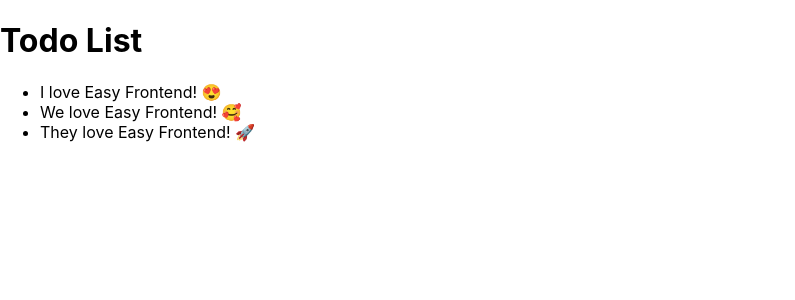
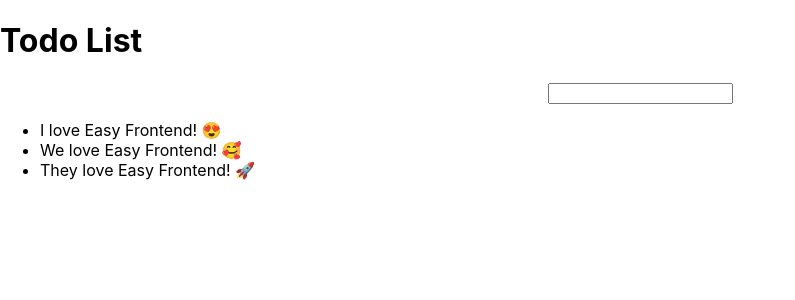
Before and after one commit to tamhoangweb/react-hook, a React (Create React App) app: page / in a window 1280 px wide. Shown: the top 300 px of the page, without its empty margins (0-795 px from the left). Built offline with nearby package versions, Linux system fonts and the light colour scheme.

Commit message:
TodoForm - Add value Todolist

```diff
--- a/src/App.js
+++ b/src/App.js
@@ -1,6 +1,7 @@
 import "./App.scss";
 import { useState } from "react";
 import TodoList from "./components/TodoList";
+import TodoForm from "./components/TodoForm";
 
 function App() {
   const [todoList, setTodoList] = useState([
@@ -15,9 +16,16 @@
     newTodoList.splice(todoIndex, 1);
     setTodoList(newTodoList);
   };
+  const handleSubmitForm = (formValues) => {
+    const newTodo = { id: new Date().getTime().toString(), ...formValues };
+    const newTodoList = [...todoList];
+    newTodoList.push(newTodo);
+    setTodoList(newTodoList);
+  };
   return (
     <div className="app">
       <h1>Todo List </h1>
+      <TodoForm onSubmitForm={handleSubmitForm} />
       <TodoList todos={todoList} onTodoClick={handleTodoClick} />
     </div>
   );
--- /dev/null
+++ b/src/components/TodoForm/index.jsx
@@ -0,0 +1,33 @@
+import React, { useState } from 'react'
+import PropTypes from 'prop-types'
+
+function TodoForm(props) {
+  const { onSubmitForm } = props
+  const [value, setValue] = useState('')
+  const handleSubmitForm = (e) => {
+    e.preventDefault();
+
+    if (!onSubmitForm) return
+
+    const formValues = {
+      title: value
+    }
+    onSubmitForm(formValues)
+
+    setValue('')
+  }
+  return (
+    <form onSubmit={handleSubmitForm} style={{ textAlign: "center" }}>
+      <input type="text" value={value} onChange={(e) => setValue(e.target.value)} />
+    </form>
+  )
+}
+
+TodoForm.propTypes = {
+  onSubmitForm: PropTypes.func,
+}
+TodoForm.defaultProps = {
+  onSubmitForm: null
+}
+
+export default TodoForm
```
